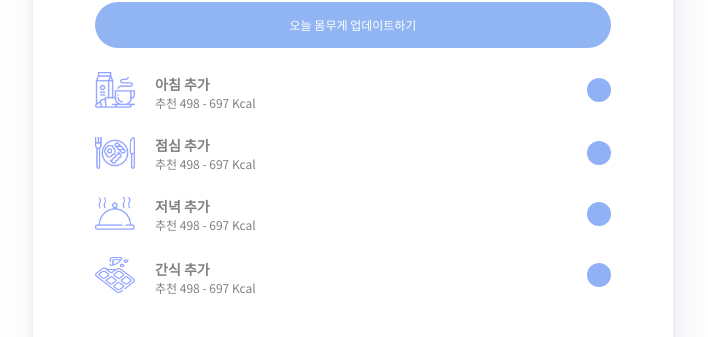
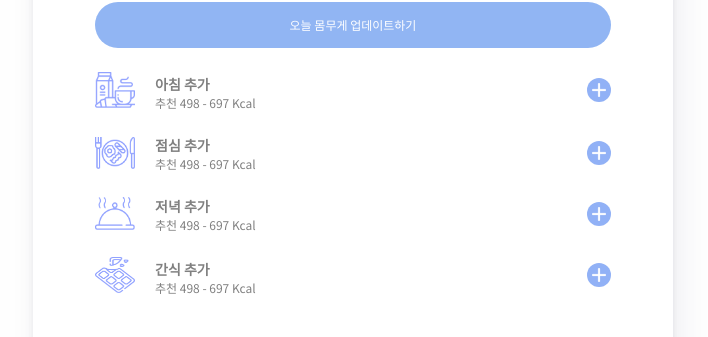
Before and after one commit to LeeJaeWonLJW/4th-Industry-Revolution-hw-sw-hackathon, a Vue app: page /tab/diary in a window 1280 px wide. Shown: the part 371-708 px from the top of the page, without its empty margins (287-995 px from the left). Built offline with nearby package versions, Linux system fonts and the light colour scheme; a web font is replaced by a local one.

Commit message:
01:10:30

```diff
--- a/src/components/AddMeal.vue
+++ b/src/components/AddMeal.vue
@@ -2,7 +2,7 @@
   <div>
     <div class="header">
       <div class="info info-circle bg-blgn-gra-1 box-shadow">
-        <span class="title">아침</span>
+        <span class="title">기록추가</span>
         <div class="fd-input-search">
           <img src="../assets/icon/input_icon.png">
           <input class="fd-input" type="text" placeholder="음식 검색">
@@ -13,7 +13,7 @@
     <div class="contents">
       <div class="add-item-box">
         <span class="title">추가한 항목:</span>
-        <div class="item">
+        <div class="item" @click="$router.push('/tab/mealdetail')">
           <span class="title">핫식스</span>
           <span class="info">115 Kcal, 1캔 (240ml)</span>
         </div>
--- a/src/components/Diary.vue
+++ b/src/components/Diary.vue
@@ -62,7 +62,7 @@
               <p>아침 추가</p>
               <p>추천 498 - 697 Kcal</p>
             </div>
-            <a class="btn-plus"></a>
+            <a class="btn-plus" @click="$router.push('/tab/addmeal')"></a>
           </div>
 
           <div class="item">
@@ -71,7 +71,7 @@
               <p>점심 추가</p>
               <p>추천 498 - 697 Kcal</p>
             </div>
-            <a class="btn-plus"></a>
+            <a class="btn-plus" @click="$router.push('/tab/addmeal')"></a>
           </div>
 
           <div class="item">
@@ -80,7 +80,7 @@
               <p>저녁 추가</p>
               <p>추천 498 - 697 Kcal</p>
             </div>
-            <a class="btn-plus"></a>
+            <a class="btn-plus" @click="$router.push('/tab/addmeal')"></a>
           </div>
 
           <div class="item">
@@ -89,7 +89,7 @@
               <p>간식 추가</p>
               <p>추천 498 - 697 Kcal</p>
             </div>
-            <a class="btn-plus"></a>
+            <a class="btn-plus" @click="$router.push('/tab/addmeal')"></a>
           </div>
         </div>
       </div>
@@ -288,6 +288,12 @@ export default {
   background-color: #91b1f6;
   border-radius: 50%;
 }
+.meal-update .btn-plus {
+  background-image: url('../assets/icon/add.png');
+  background-repeat: no-repeat;
+  background-position: center;
+  background-size: 14px;
+}
 
 .view-type {
   margin: 25px 0 10px 0;
```
Also changed, not shown: src/assets/icon/add.png (added).
